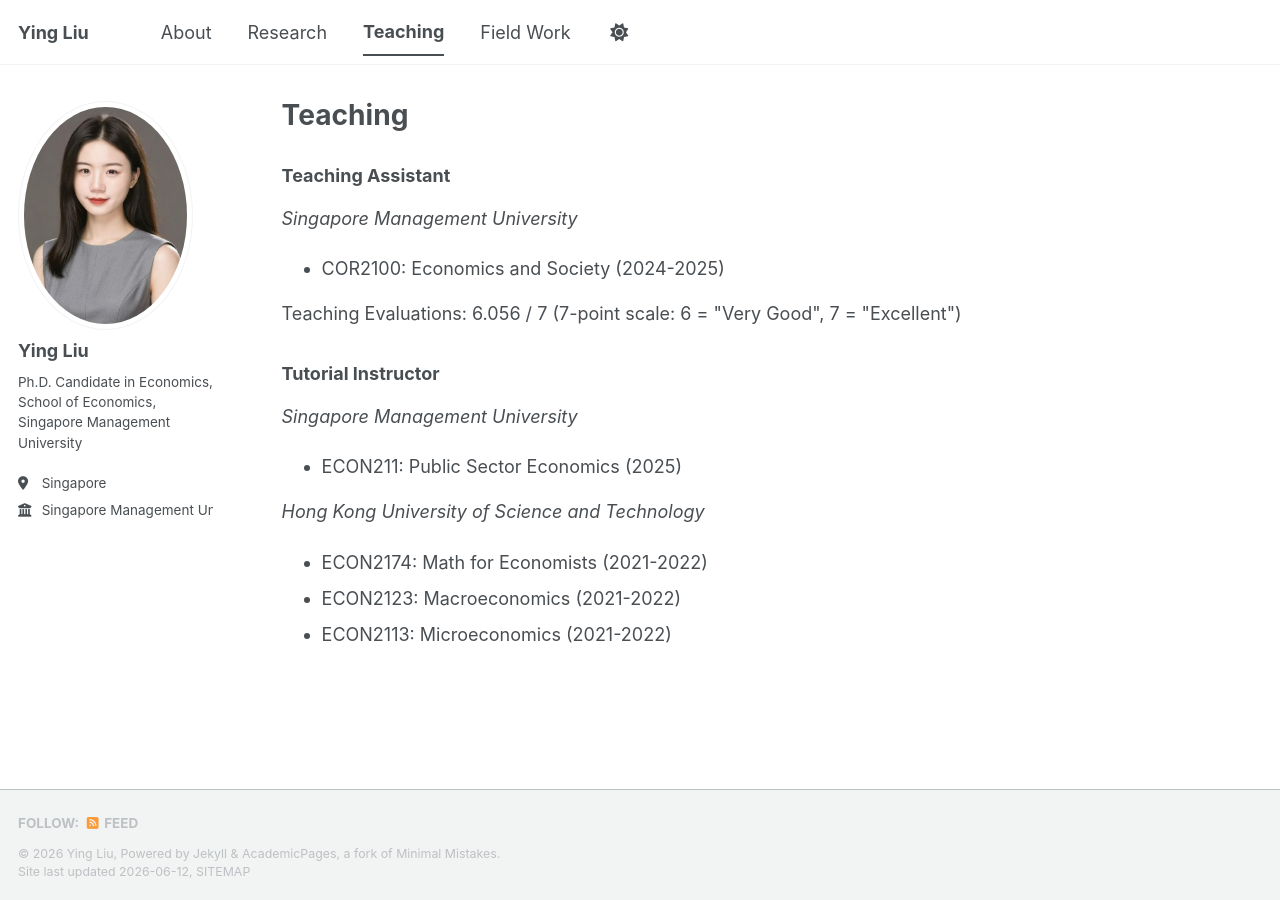
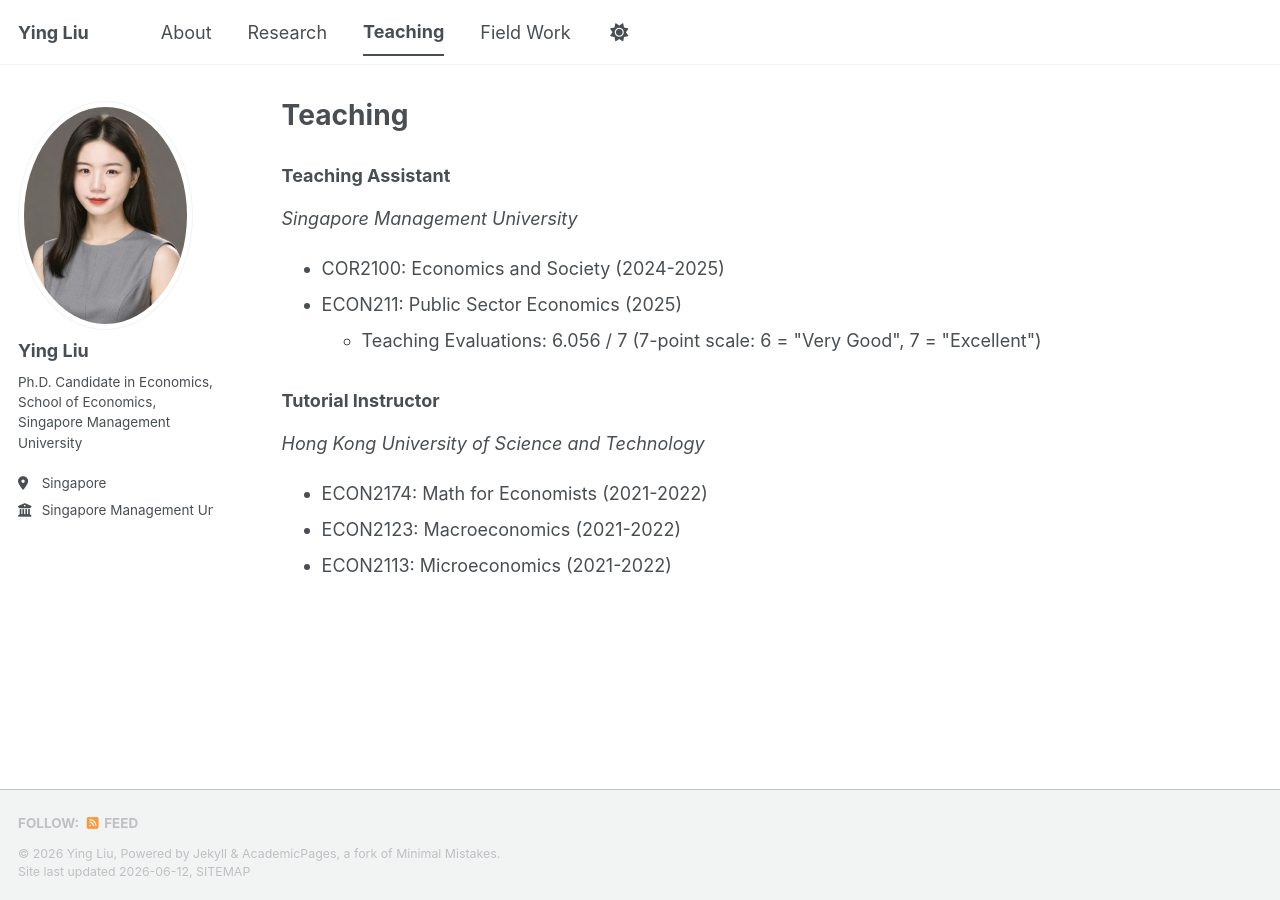
Before and after one commit to YingLIU2022/YingLIU2022.github.io, a Jekyll site: the page built from _pages/teaching.html, in a window 1280 px wide. Built offline with Jekyll 4.4.1, drawn with Linux system fonts in a browser that asks for light colours; a script bundle is joined from its source files by our own code; library files that are not in the unit come from our copies.

Commit message:
Update teaching.html

```diff
--- a/_pages/teaching.html
+++ b/_pages/teaching.html
@@ -10,15 +10,14 @@ author_profile: true
 <p><em>Singapore Management University</em></p>
 <ul>
   <li>COR2100: Economics and Society (2024-2025)</li>
+  <li>ECON211: Public Sector Economics (2025)
+    <ul>
+      <li>Teaching Evaluations: 6.056 / 7 (7-point scale: 6 = "Very Good", 7 = "Excellent")</li>
+    </ul>
+  </li>
 </ul>
-<p>Teaching Evaluations: 6.056 / 7 (7-point scale: 6 = "Very Good", 7 = "Excellent")</p>
 
 <h3>Tutorial Instructor</h3>
-
-<p><em>Singapore Management University</em></p>
-<ul>
-  <li>ECON211: Public Sector Economics (2025)</li>
-</ul>
 
 <p><em>Hong Kong University of Science and Technology</em></p>
 <ul>
```
